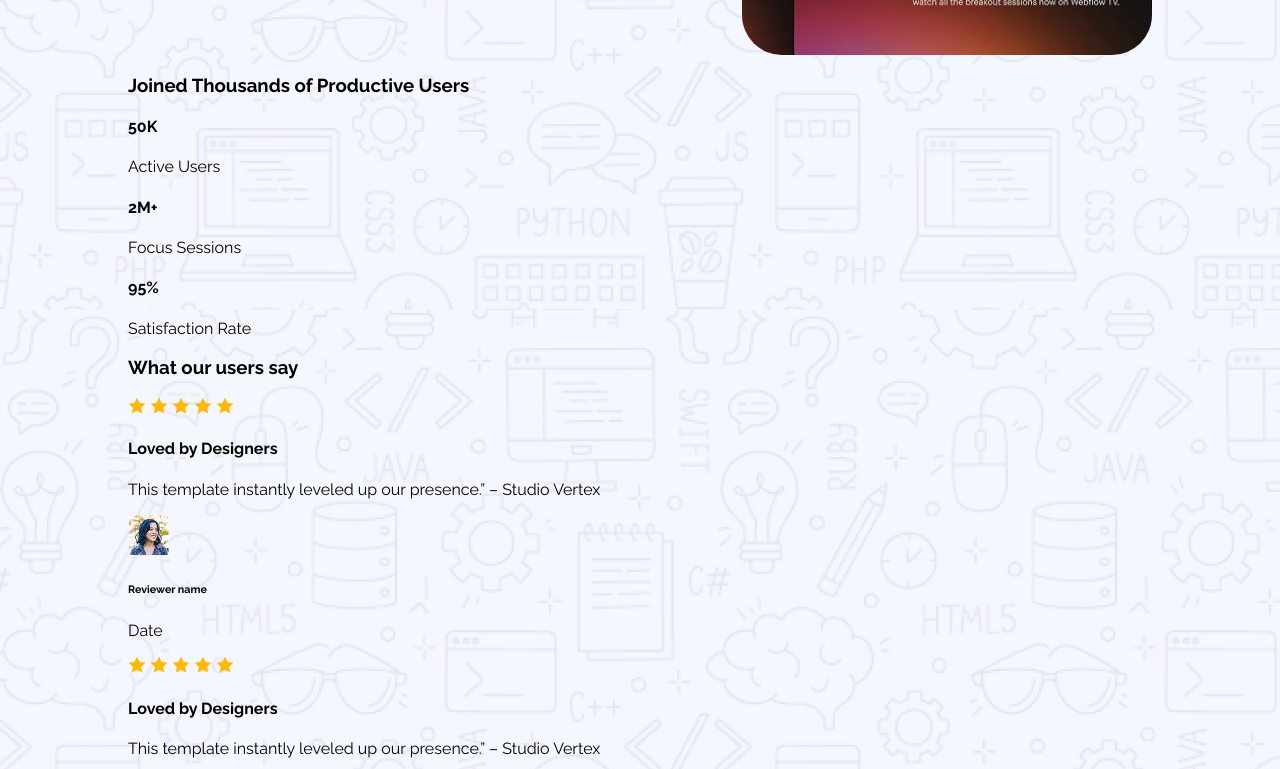
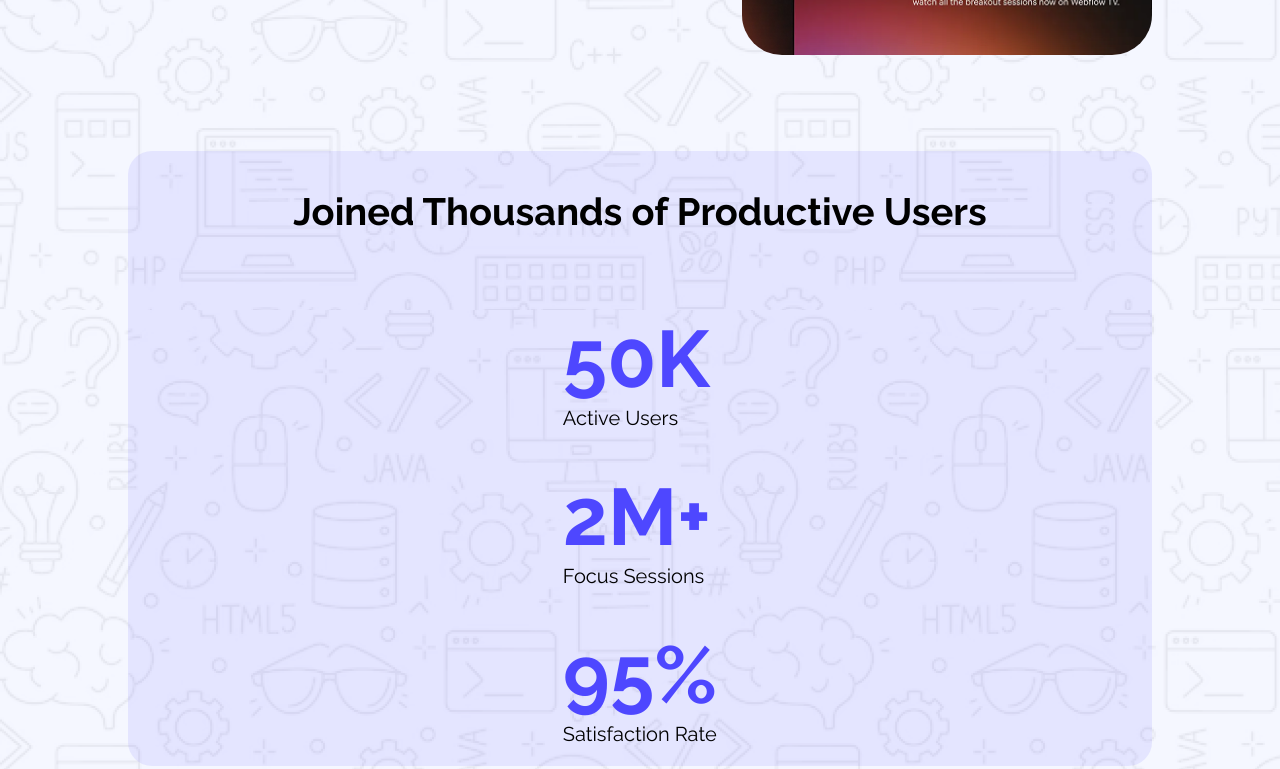
Before and after one commit to mdjiaul-hoque/first-project, a plain HTML site: page index.html in a window 1280 px wide. Shown: the part 994-1763 px from the top of the page. Drawn offline with Linux system fonts and the light colour scheme.

Commit message:
csixth commit

```diff
--- a/styles/index.css
+++ b/styles/index.css
@@ -112,3 +112,30 @@ main{
     width: 40%;
     border-radius: 40px;
 }
+/* product user */
+
+.product-user{
+    margin-top: 96px ;
+    display: flex;
+    justify-content: center;
+    align-items: center;
+    flex-direction: column;
+    background-color: rgba(78, 71, 255, 0.1);
+    border-radius: 24px;
+}
+.product-user h3{
+    font-size: 38px;
+}
+
+.product-user .box-content p{
+    font-size: 20px;
+    font-weight: 400;
+    margin-top: 0;
+}
+.product-user .box-content h4{
+    font-size: 80px;
+    font-weight: 700;
+    color: rgb(78, 71, 255);
+    margin-bottom: 0px;
+    margin-top: 40px;
+}
```
